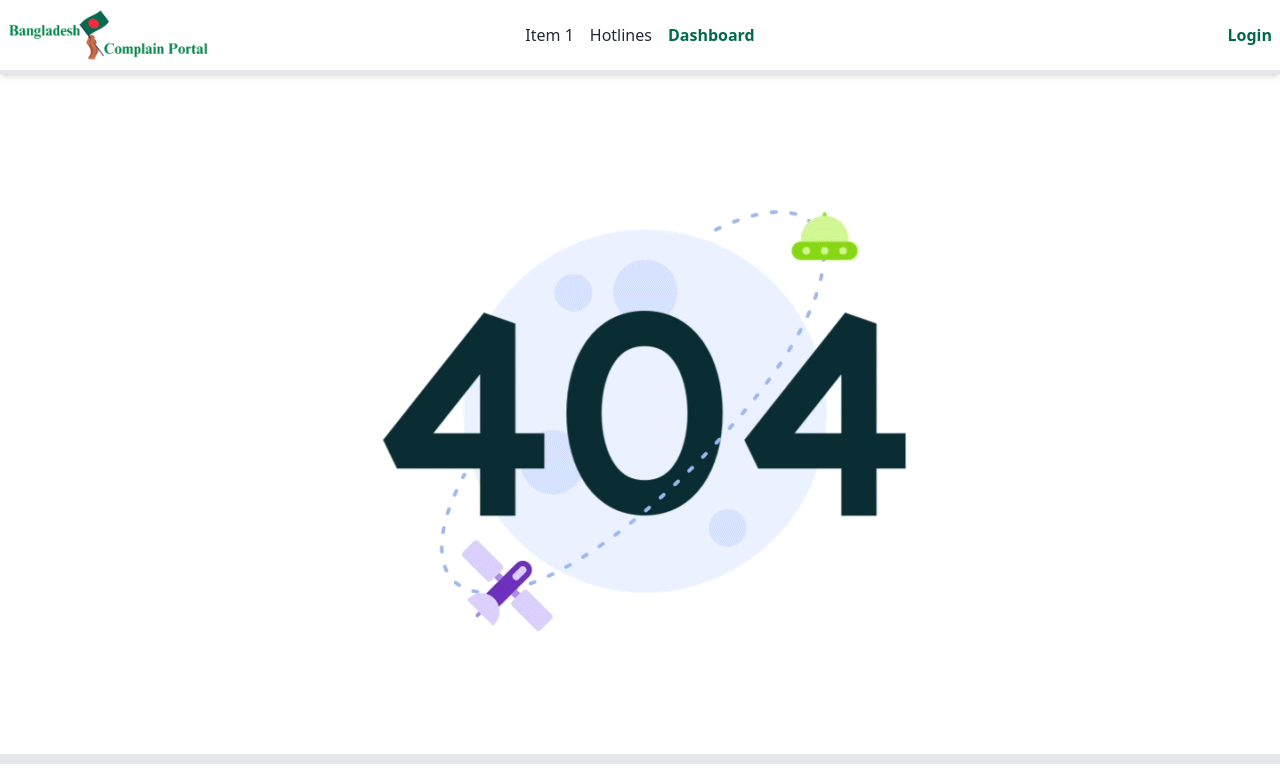
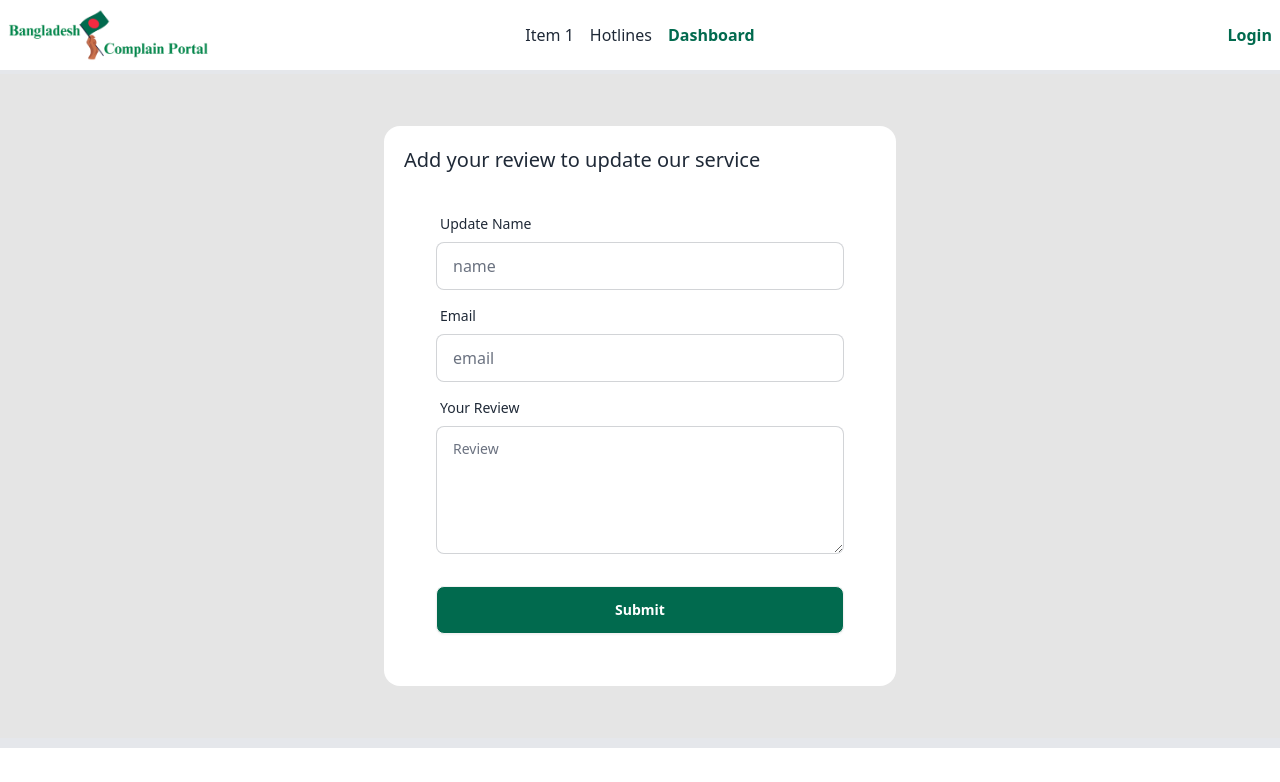
Before and after one commit to Sawom/Bangladesh_Complaint_Portal, a React (Vite) app: page /addreview in a window 1280 px wide. Shown: the top 782 px of the page. Built offline with nearby package versions, Linux system fonts and the light colour scheme; no server answers.

Commit message:
added addreview page

```diff
--- a/src/App.jsx
+++ b/src/App.jsx
@@ -11,6 +11,7 @@ import UserHome from "./Pages/UserHomePage/UserHome";
 import ManageUsers from "./Pages/ManageUsers/ManageUsers";
 import UpdateUser from "./Pages/UpdateUser/UpdateUser";
 import NotFound from "./Pages/NotFound/NotFound";
+import AddReview from "./Pages/AddReview/AddReview";
 
 function App() {
   return (
@@ -30,7 +31,8 @@ function App() {
                 <Route path='/userhome/update/:id' element={ <UpdateUser></UpdateUser> }  ></Route>
                 {/* manage user */}
                 <Route path="/manageuser" element={ <ManageUsers></ManageUsers> } > </Route>
-
+                {/* add review */}
+                <Route path="/addreview"  element={ <AddReview></AddReview> } ></Route>
 
 
                 <Route path='*' element={ <NotFound></NotFound> } ></Route>
--- /dev/null
+++ b/src/Pages/AddReview/AddReview.jsx
@@ -0,0 +1,77 @@
+import React from "react";
+
+const AddReview = () => {
+  return (
+    <div
+      style={{ backgroundColor: "#E5E5E5", minHeight: "70vh" }}
+      className="p-3"
+    >
+      <br />
+
+      <div className="container mx-auto mt-4 mb-4 flex justify-center items-center">
+        {/* update form */}
+        <div
+          className="card w-full max-w-lg shrink-0 p-5 "
+          style={{ backgroundColor: "#FFFFFF" }}
+        >
+          <h2 className="text-xl"> Add your review to update our service </h2>
+          <form className="card-body" >
+            {/* name */}
+            <div className="form-control">
+              <label className="label">
+                <span className="label-text">Update Name</span>
+              </label>
+              <input
+                type="text"
+                placeholder="name"
+                className="input input-bordered"
+                name="name"
+
+              />
+            </div>
+
+            {/* email */}
+            <div className="form-control">
+              <label className="label">
+                <span className="label-text">Email</span>
+              </label>
+              <input
+                type="email"
+                placeholder="email"
+                className="input input-bordered"
+                name="email"
+
+                readOnly
+              />
+            </div>
+
+            {/* review */}
+            <div className="form-control">
+              <label className="label">
+                <span className="label-text">Your Review</span>
+              </label>
+              <textarea className="textarea textarea-bordered h-32" placeholder="Review"></textarea>
+            </div>
+
+            {/* sign up button */}
+            <div className="form-control mt-6">
+              <button
+                className="btn "
+                style={{
+                  backgroundColor: "#016A4E",
+                  color: "white",
+                  fontStyle: "bold",
+                }} >
+                Submit
+              </button>
+            </div>
+          </form>
+        </div>
+      </div>
+
+      <br />
+    </div>
+  );
+};
+
+export default AddReview;
--- a/src/Pages/Shared/Header/Header.jsx
+++ b/src/Pages/Shared/Header/Header.jsx
@@ -229,13 +229,16 @@ const Header = () => {
                                 </span>
                               </Link>
                             </Sidebar.Item>
-                            {/* 3 */}
-                            <Sidebar.Item icon={HiShoppingBag}>
-                              Products
-                            </Sidebar.Item>
-                            {/* 4 */}
-                            <Sidebar.Item icon={HiArrowSmRight}>
-                              Sign In
+                            {/* 3 add review */}
+                            <Sidebar.Item icon={HiUser}>
+                              <Link to="/addreview">
+                                <span
+                                  style={{ color: "#016A4E" }}
+                                  className="font-bold"
+                                >
+                                  Add Review
+                                </span>
+                              </Link>
                             </Sidebar.Item>
                             {/* 5 */}
                             <Sidebar.Item icon={HiTable}>
--- a/src/Pages/UpdateUser/UpdateUser.jsx
+++ b/src/Pages/UpdateUser/UpdateUser.jsx
@@ -84,7 +84,7 @@ const UpdateUser = () => {
   };
 
   return (
-    <div
+     <div
       style={{ backgroundColor: "#E5E5E5", minHeight: "70vh" }}
       className="p-3"
     >
```
